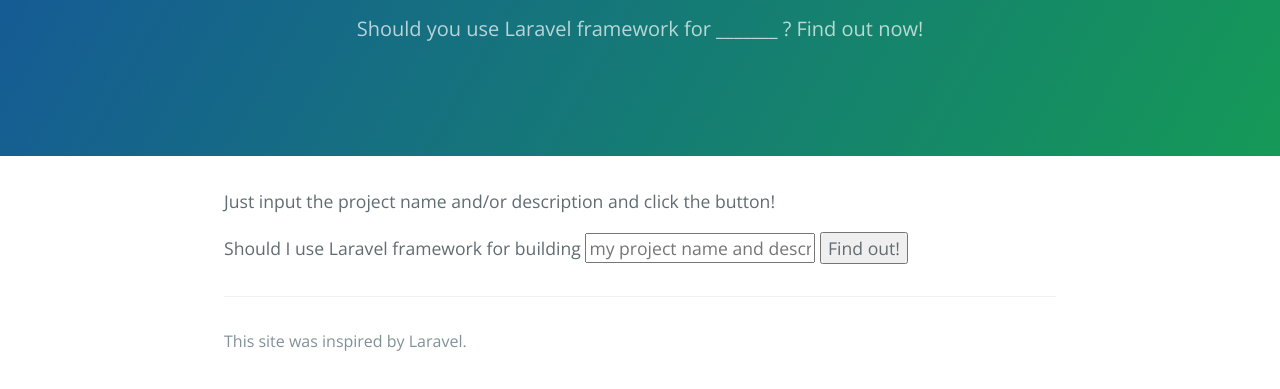
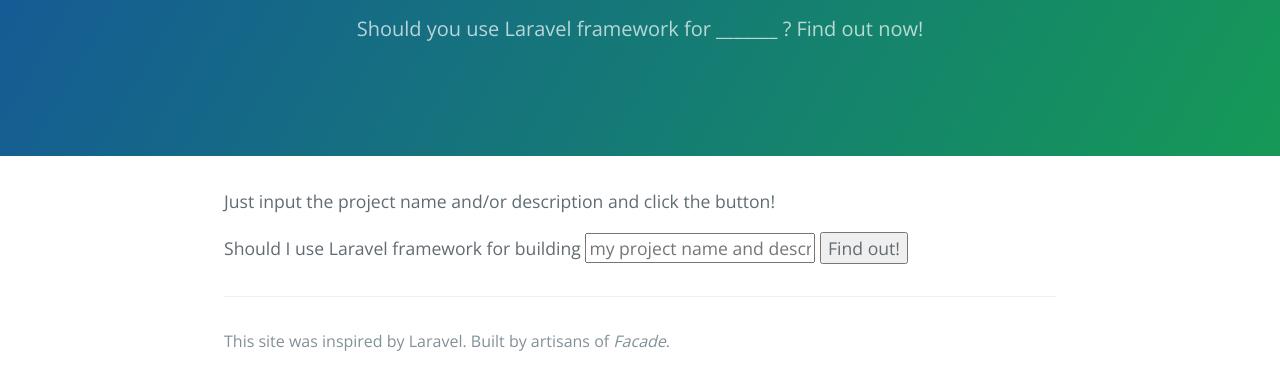
Before and after one commit to vlakarados/should-i-use-laravel-for, a plain HTML site: page index.html in a window 1280 px wide. Shown: the part 161-550 px from the top of the page. Drawn offline with nearby package versions, Linux system fonts and the light colour scheme.

Commit message:
Update index.html

```diff
--- a/index.html
+++ b/index.html
@@ -27,6 +27,7 @@
 
       <footer class="site-footer">
         <span class="site-footer-credits">This site was inspired by Laravel.</span>
+        <span class="site-footer-credits">Built by artisans of <i>Facade</i>.</span>
       </footer>
 
     </section>
```
